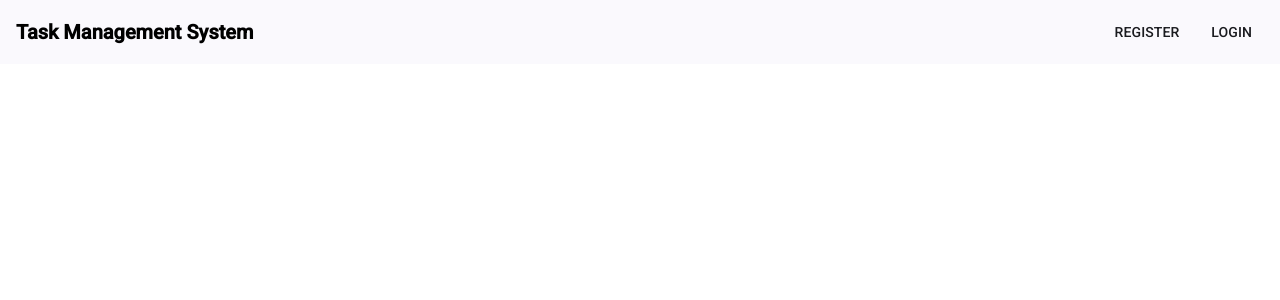
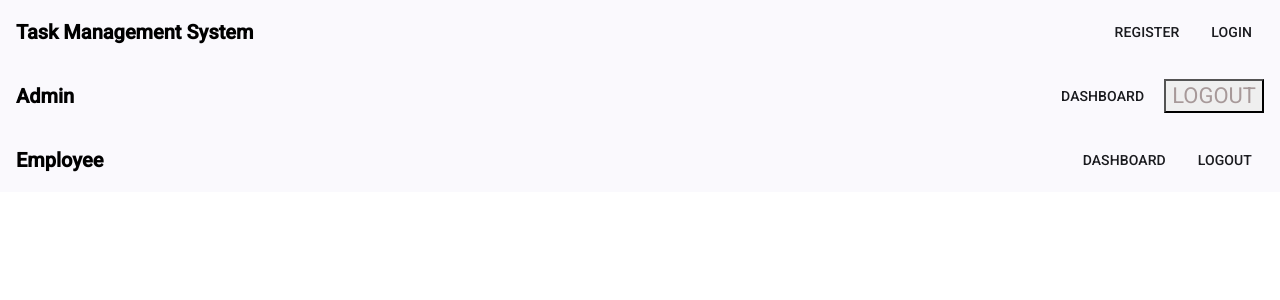
Before and after one commit to GNF-Markets/Employee-Feedback-Management-Solution, an Angular app: page / in a window 1280 px wide. Shown: the top 300 px of the page. Built offline with nearby package versions, Linux system fonts and the light colour scheme.

Commit message:
Enhance user interface: add conditional toolbars for employee and admin roles, implement logout functionality, and update login state management

```diff
--- a/src/app/app.component.html
+++ b/src/app/app.component.html
@@ -1,4 +1,4 @@
-<div>
+<div *ngIf="!isEmployeeLoggedIn && !isAdminLoggedIn">
     <mat-toolbar color="primary" class="navbar">
         <span class="navbar-brand">Task Management System</span>
         <span class="spacer"></span>
@@ -7,4 +7,22 @@
 
     </mat-toolbar>
 </div>
+<div *ngIf="!isAdminLoggedIn">
+    <mat-toolbar color="primary" class="navbar">
+        <span class="navbar-brand">Admin</span>
+        <span class="spacer"></span>
+        <button mat-button routerLink="/admin/dashboard" routerLinkActive="active">Dashboard</button>
+        <button (click)="logout()" routerLinkActive="active">Logout</button>
+
+    </mat-toolbar>
+</div>
+<div *ngIf="!isEmployeeLoggedIn">
+    <mat-toolbar color="primary" class="navbar">
+        <span class="navbar-brand">Employee</span>
+        <span class="spacer"></span>
+        <button mat-button routerLink="/employee/Dashboard" routerLinkActive="">Dashboard</button>
+        <button mat-button (click)="logout()" routerLinkActive="active">Logout</button>
+
+    </mat-toolbar>
+</div>
 <router-outlet></router-outlet>
--- a/src/app/app.component.ts
+++ b/src/app/app.component.ts
@@ -1,11 +1,11 @@
 import { Component } from '@angular/core';
 import { CommonModule } from '@angular/common';
 import { MatToolbarModule } from '@angular/material/toolbar';
-import { RouterOutlet, RouterLink, RouterLinkActive } from '@angular/router';
+import { RouterOutlet, RouterLink, RouterLinkActive, Router } from '@angular/router';
 import { DemoAngularMaterialModule } from './DemoAngularMaterialModule';
 import { FormsModule, ReactiveFormsModule } from '@angular/forms';
 import { MatButtonModule } from '@angular/material/button';
-
+import { StorageService } from './auth/services/storage/storage.service'; // Adjust the path as needed
 
 @Component({
   selector: 'app-root',
@@ -23,11 +23,30 @@ import { MatButtonModule } from '@angular/material/button';
   templateUrl: './app.component.html',
   styleUrls: ['./app.component.css']
 })
+
+
 export class AppComponent {
 
   selectedForm: string = '';
   selectedLanguages: string[] = [];
   title = 'Employee-Feedback-Management-Solution';
+
+  isEmployeeLoggedIn: boolean = StorageService.isEmployeeLoggedIn();
+  isAdminLoggedIn: boolean = StorageService.isAdminLoggedIn();
+
+  constructor(private router: Router) { }
+
+  ngOnInit() {
+    this.router.events.subscribe(() => {
+      this.isEmployeeLoggedIn = StorageService.isEmployeeLoggedIn();
+      this.isAdminLoggedIn = StorageService.isAdminLoggedIn();
+    });
+  }
+
+  logout(){
+    StorageService.logout();
+    this .router.navigate(['/login']);
+  }
 
   addLanguage() {
     const languageSelect = document.getElementById('languageSelect') as HTMLSelectElement;
```
